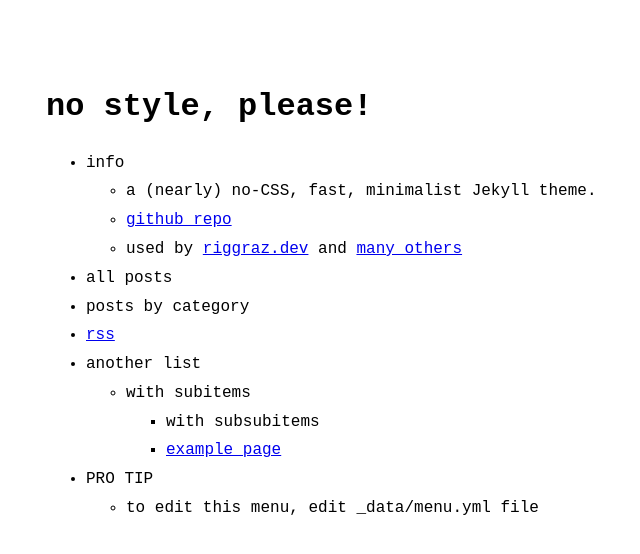
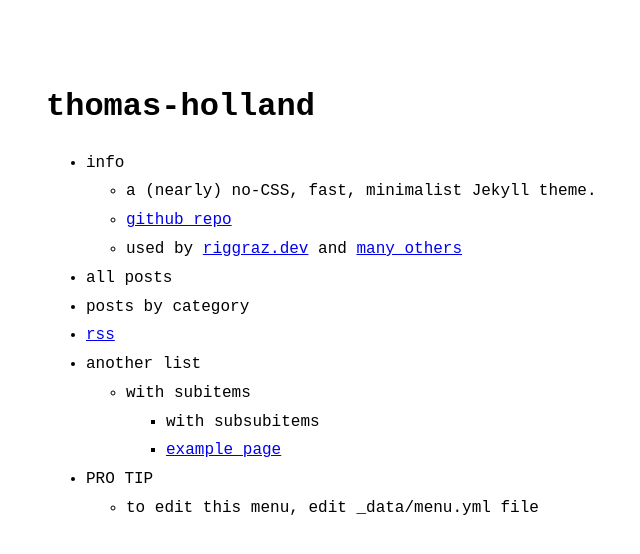
Before and after one commit to thomas-holland/thomas-holland.github.io, a Jekyll site: the page built from index.md, in a window 1280 px wide. Shown: the top 554 px of the page, without its empty margins (274-914 px from the left). Built offline with Jekyll 4.4.1, drawn with Linux system fonts in a browser that asks for light colours.

Commit message:
Update _config.yml

```diff
--- a/_config.yml
+++ b/_config.yml
@@ -1,7 +1,7 @@
 remote_theme: riggraz/no-style-please
 
-title: no style, please! # name of the site
-author: Thomas HOlland # name of site's author
+title: thomas-holland # name of the site
+author: Thomas Holland # name of site's author
 email:  # email of site's author
 url: https://thomas-holland.github.io # root address of the site
 baseurl: "" # subpath of the site, e.g. "/blog" (leave it blank "" if you're site shouldn't use a subpath)
```
